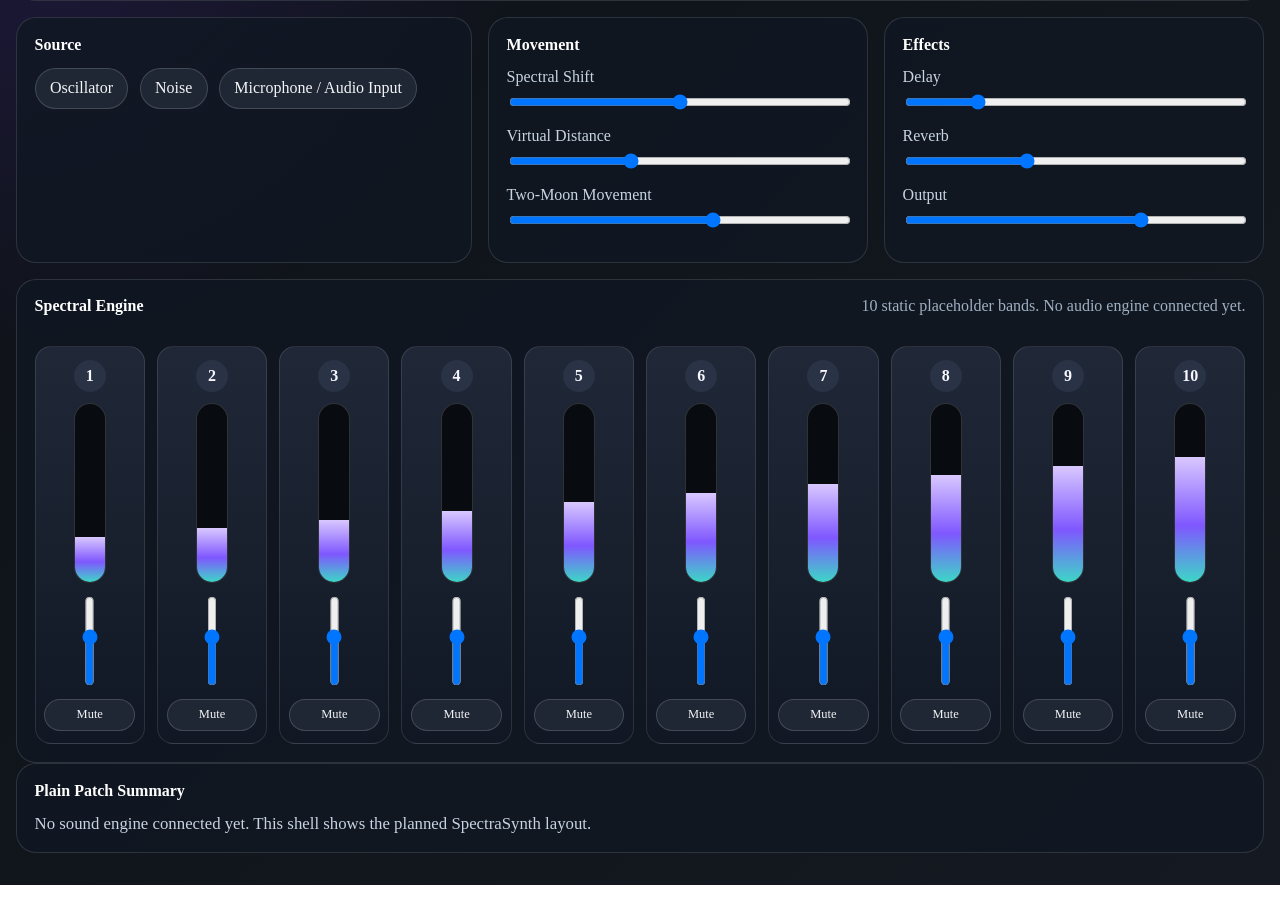
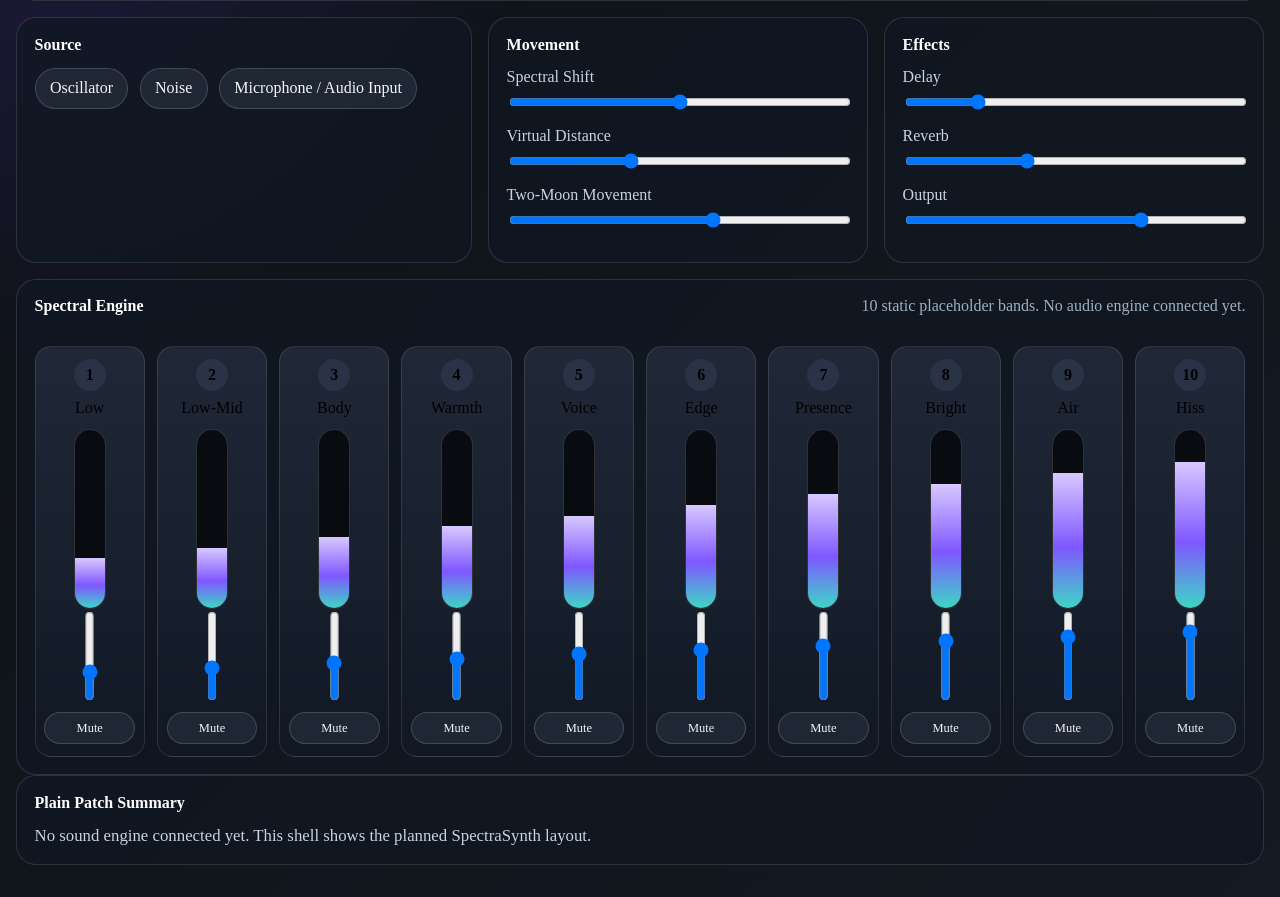
Before and after one commit to armpitpete/spectrasynth-app, a website built with Vite: page index.html in a window 1280 px wide. Shown: the part 185-1082 px from the top of the page. Built offline with nearby package versions, Linux system fonts and the light colour scheme.

Commit message:
Improve 10-band visual meter layout

```diff
--- a/src/main.js
+++ b/src/main.js
@@ -1,6 +1,17 @@
 import "./styles.css";
 
-const bands = Array.from({ length: 10 }, (_, index) => index + 1);
+const bands = [
+  { number: 1, label: "Low", height: 28 },
+  { number: 2, label: "Low-Mid", height: 34 },
+  { number: 3, label: "Body", height: 40 },
+  { number: 4, label: "Warmth", height: 46 },
+  { number: 5, label: "Voice", height: 52 },
+  { number: 6, label: "Edge", height: 58 },
+  { number: 7, label: "Presence", height: 64 },
+  { number: 8, label: "Bright", height: 70 },
+  { number: 9, label: "Air", height: 76 },
+  { number: 10, label: "Hiss", height: 82 },
+];
 
 document.querySelector("#app").innerHTML = `
   <main class="app-shell">
@@ -67,11 +78,18 @@ document.querySelector("#app").innerHTML = `
           .map(
             (band) => `
               <article class="band-strip">
-                <div class="band-number">${band}</div>
-                <div class="meter">
-                  <div class="meter-fill" style="height: ${20 + band * 5}%"></div>
+                <div class="band-top">
+                  <div class="band-number">${band.number}</div>
+                  <div class="band-label">${band.label}</div>
                 </div>
-                <input class="band-fader" type="range" min="0" max="100" value="55" />
+
+                <div class="meter-wrap">
+                  <div class="meter">
+                    <div class="meter-fill" style="height: ${band.height}%"></div>
+                  </div>
+                </div>
+
+                <input class="band-fader" type="range" min="0" max="100" value="${band.height}" />
                 <button class="mute-button">Mute</button>
               </article>
             `
--- a/src/styles.css
+++ b/src/styles.css
@@ -146,15 +146,21 @@ input[type="range"] {
 
 .band-strip {
   display: grid;
-  grid-template-rows: auto 180px auto auto;
-  gap: 0.7rem;
-  align-items: center;
+  grid-template-rows: auto 170px auto auto;
+  gap: 0.6rem;
   justify-items: center;
-  min-height: 340px;
-  padding: 0.8rem 0.55rem;
+  min-height: 315px;
+  padding: 0.75rem 0.55rem;
   border: 1px solid rgba(255, 255, 255, 0.11);
   border-radius: 1rem;
   background: linear-gradient(180deg, #202838 0%, #111824 100%);
+}
+
+.band-top {
+  display: grid;
+  gap: 0.35rem;
+  justify-items: center;
+  min-height: 3.8rem;
 }
 
 .band-number {
@@ -164,7 +170,6 @@ input[type="range"] {
   height: 2rem;
   border-radius: 999px;
   background: #2a3345;
-  color: #f7f7ff;
   font-weight: 700;
 }
 
```
